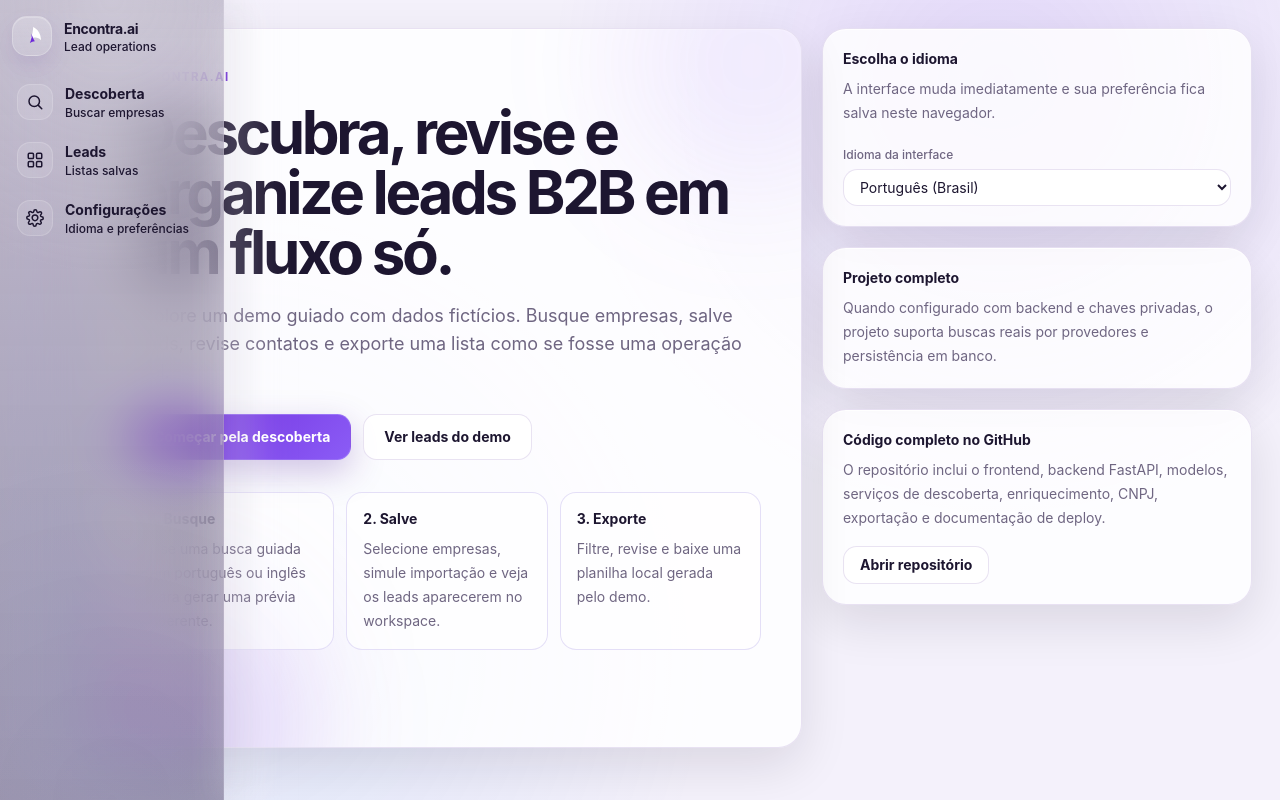
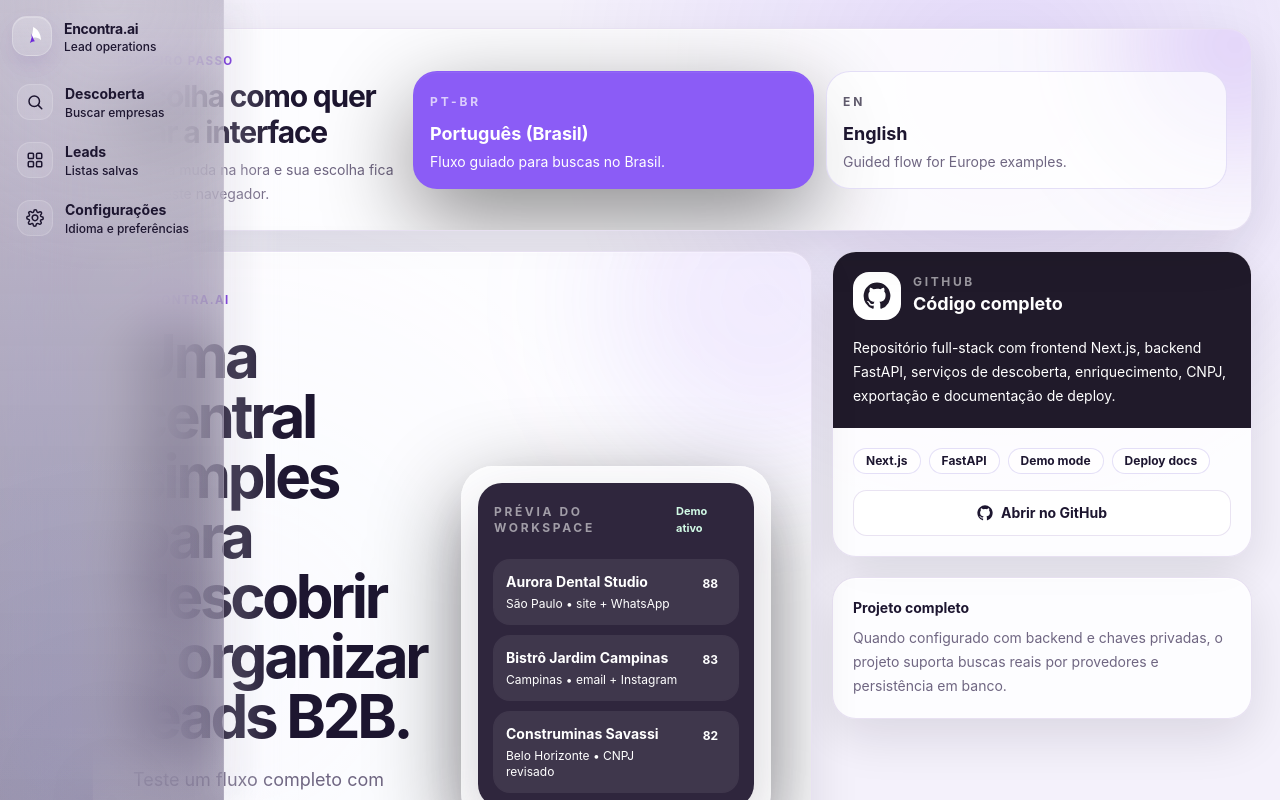
Before and after one commit to HanuBehr/encontraaiapp, a Next.js app in the folder web/: page / in a window 1280 px wide. Shown: the top 800 px of the page. Built offline with nearby package versions, Linux system fonts and the light colour scheme.

Commit message:
Polish demo homepage UX

```diff
--- a/web/components/home/DemoHome.tsx
+++ b/web/components/home/DemoHome.tsx
@@ -6,22 +6,70 @@
 import { isDemoMode } from "@/lib/demo/mode";
 import { LOCALE_LABELS, LOCALES, type Locale } from "@/lib/i18n/translations";
 
+function GitHubIcon({ className }: { className?: string }) {
+  return (
+    <svg viewBox="0 0 24 24" aria-hidden="true" className={className} fill="currentColor">
+      <path d="M12 .5A11.5 11.5 0 0 0 8.37 22.9c.58.11.79-.25.79-.56v-2.18c-3.23.7-3.91-1.38-3.91-1.38-.53-1.34-1.29-1.7-1.29-1.7-1.05-.72.08-.7.08-.7 1.17.08 1.78 1.2 1.78 1.2 1.03 1.76 2.7 1.25 3.36.96.1-.75.4-1.25.73-1.54-2.58-.29-5.29-1.29-5.29-5.74 0-1.27.45-2.31 1.2-3.12-.12-.29-.52-1.48.11-3.08 0 0 .98-.31 3.17 1.19A10.9 10.9 0 0 1 12 5.86c.98 0 1.96.13 2.89.39 2.2-1.5 3.17-1.19 3.17-1.19.63 1.6.23 2.79.11 3.08.75.81 1.2 1.85 1.2 3.12 0 4.46-2.72 5.44-5.3 5.73.42.36.79 1.07.79 2.16v3.19c0 .31.21.68.8.56A11.5 11.5 0 0 0 12 .5Z" />
+    </svg>
+  );
+}
+
 export function DemoHome() {
   const { locale, setLocale } = useI18n();
   const demoMode = isDemoMode();
   const copy = homeCopy[locale];
 
   return (
-    <div className="grid min-h-[calc(100vh-5rem)] gap-5 lg:grid-cols-[minmax(0,1fr)_430px] lg:items-stretch">
+    <div className="space-y-5">
+      <section className="ea-card relative overflow-hidden p-5 sm:p-6">
+        <div className="pointer-events-none absolute -right-24 -top-24 h-56 w-56 rounded-full bg-brand-olive/20 blur-3xl" />
+        <div className="relative grid gap-4 lg:grid-cols-[280px_minmax(0,1fr)] lg:items-center">
+          <div>
+            <p className="ea-kicker">{copy.languageEyebrow}</p>
+            <h1 className="mt-2 text-2xl font-bold tracking-[-0.04em] text-brand-graphite sm:text-3xl">
+              {copy.languageTitle}
+            </h1>
+            <p className="mt-2 text-sm leading-6 text-brand-muted">{copy.languageDescription}</p>
+          </div>
+
+          <div className="grid gap-3 sm:grid-cols-2">
+            {LOCALES.map((option) => {
+              const active = option === locale;
+              return (
+                <button
+                  key={option}
+                  type="button"
+                  onClick={() => setLocale(option as Locale)}
+                  aria-pressed={active}
+                  className={`rounded-3xl border p-4 text-left transition focus:outline-none focus:ring-2 focus:ring-brand-orchid/35 motion-reduce:transition-none ${
+                    active
+                      ? "border-brand-orchid/35 bg-brand-orchid text-white shadow-panel"
+                      : "border-brand-mist/80 bg-white/70 text-brand-graphite hover:-translate-y-0.5 hover:border-brand-orchid/25 hover:bg-white"
+                  }`}
+                >
+                  <span className="text-xs font-bold uppercase tracking-[0.24em] opacity-70">{option === "pt-BR" ? "PT-BR" : "EN"}</span>
+                  <span className="mt-2 block text-lg font-bold">{LOCALE_LABELS[option]}</span>
+                  <span className={`mt-1 block text-sm ${active ? "text-white/78" : "text-brand-muted"}`}>
+                    {option === "pt-BR" ? copy.portugueseHint : copy.englishHint}
+                  </span>
+                </button>
+              );
+            })}
+          </div>
+        </div>
+      </section>
+
+      <div className="grid gap-5 xl:grid-cols-[minmax(0,1fr)_420px]">
         <section className="ea-card relative overflow-hidden p-6 sm:p-8 lg:p-10">
-        <div className="pointer-events-none absolute -right-20 -top-24 h-64 w-64 rounded-full bg-brand-orchid/10 blur-3xl" />
-        <div className="pointer-events-none absolute bottom-[-120px] left-[-80px] h-72 w-72 rounded-full bg-brand-olive/20 blur-3xl" />
+          <div className="pointer-events-none absolute -right-28 -top-28 h-80 w-80 rounded-full bg-brand-orchid/10 blur-3xl" />
+          <div className="pointer-events-none absolute bottom-[-140px] left-[-90px] h-80 w-80 rounded-full bg-brand-olive/20 blur-3xl" />
 
-        <div className="relative max-w-3xl">
+          <div className="relative grid gap-8 lg:grid-cols-[minmax(0,1fr)_310px] lg:items-center">
+            <div>
               <p className="ea-kicker">Encontra.ai</p>
-          <h1 className="mt-4 max-w-2xl text-4xl font-bold tracking-[-0.055em] text-brand-graphite sm:text-5xl lg:text-6xl">
+              <h2 className="mt-4 max-w-3xl text-4xl font-bold tracking-[-0.055em] text-brand-graphite sm:text-5xl lg:text-6xl">
                 {copy.title}
-          </h1>
+              </h2>
               <p className="mt-5 max-w-2xl text-base leading-7 text-brand-muted sm:text-lg">
                 {copy.description}
               </p>
@@ -34,36 +82,74 @@
                   {copy.secondaryAction}
                 </Link>
               </div>
+            </div>
 
-          <div className="mt-8 grid gap-3 sm:grid-cols-3">
+            <div className="rounded-[2rem] border border-white/70 bg-white/65 p-4 shadow-panel backdrop-blur-xl">
+              <div className="rounded-[1.5rem] bg-[#2F263D] p-4 text-white shadow-[0_24px_60px_rgba(47,38,61,0.22)]">
+                <div className="flex items-center justify-between">
+                  <p className="text-xs font-bold uppercase tracking-[0.22em] text-white/55">{copy.previewLabel}</p>
+                  <span className="rounded-full bg-emerald-300/18 px-2 py-1 text-[11px] font-bold text-emerald-100">{copy.previewStatus}</span>
+                </div>
+                <div className="mt-5 space-y-3">
+                  {copy.previewRows.map((row) => (
+                    <div key={row.name} className="rounded-2xl bg-white/[0.08] p-3 ring-1 ring-white/[0.08]">
+                      <div className="flex items-start justify-between gap-3">
+                        <div>
+                          <p className="text-sm font-bold">{row.name}</p>
+                          <p className="mt-1 text-xs text-white/58">{row.meta}</p>
+                        </div>
+                        <span className="rounded-full bg-white/12 px-2 py-1 text-xs font-bold">{row.score}</span>
+                      </div>
+                    </div>
+                  ))}
+                </div>
+              </div>
+            </div>
+          </div>
+
+          <div className="relative mt-8 grid gap-3 sm:grid-cols-3">
             {copy.steps.map((step) => (
-              <div key={step.title} className="rounded-2xl border border-brand-mist/80 bg-white/60 p-4">
-                <p className="text-sm font-bold text-brand-graphite">{step.title}</p>
+              <div key={step.title} className="rounded-3xl border border-brand-mist/80 bg-white/65 p-4 shadow-[0_18px_40px_rgba(47,38,61,0.06)]">
+                <p className="text-xs font-bold uppercase tracking-[0.22em] text-brand-orchid/70">{step.label}</p>
+                <p className="mt-2 text-base font-bold text-brand-graphite">{step.title}</p>
                 <p className="mt-2 text-sm leading-6 text-brand-muted">{step.description}</p>
               </div>
             ))}
           </div>
-        </div>
         </section>
 
         <aside className="space-y-5">
-        <section className="ea-card p-5">
-          <p className="text-sm font-bold text-brand-graphite">{copy.languageTitle}</p>
-          <p className="mt-2 text-sm leading-6 text-brand-muted">{copy.languageDescription}</p>
-          <label className="mt-4 block">
-            <span className="text-xs font-medium text-brand-muted">{copy.languageLabel}</span>
-            <select
-              value={locale}
-              onChange={(event) => setLocale(event.target.value as Locale)}
-              className="ea-input mt-1 w-full px-3 py-2 text-sm"
+          <section className="ea-card overflow-hidden p-0">
+            <div className="bg-[#201A2A] p-5 text-white">
+              <div className="flex items-center gap-3">
+                <div className="flex h-12 w-12 items-center justify-center rounded-2xl bg-white text-[#201A2A]">
+                  <GitHubIcon className="h-7 w-7" />
+                </div>
+                <div>
+                  <p className="text-xs font-bold uppercase tracking-[0.22em] text-white/55">GitHub</p>
+                  <h3 className="text-lg font-bold">{copy.repoTitle}</h3>
+                </div>
+              </div>
+              <p className="mt-4 text-sm leading-6 text-white/72">{copy.repoDescription}</p>
+            </div>
+            <div className="space-y-4 p-5">
+              <div className="flex flex-wrap gap-2">
+                {copy.repoTags.map((tag) => (
+                  <span key={tag} className="rounded-full border border-brand-mist/80 bg-white/70 px-3 py-1 text-xs font-bold text-brand-graphite">
+                    {tag}
+                  </span>
+                ))}
+              </div>
+              <a
+                href="https://github.com/HanuBehr/encontraaiapp"
+                target="_blank"
+                rel="noreferrer"
+                className="ea-button-secondary inline-flex w-full items-center justify-center gap-2 px-4 py-3 text-sm font-bold"
               >
-              {LOCALES.map((option) => (
-                <option key={option} value={option}>
-                  {LOCALE_LABELS[option]}
-                </option>
-              ))}
-            </select>
-          </label>
+                <GitHubIcon className="h-4 w-4" />
+                {copy.repoAction}
+              </a>
+            </div>
           </section>
 
           <section className="ea-card p-5">
@@ -72,71 +158,79 @@
               {demoMode ? copy.demoDescription : copy.fullDescription}
             </p>
           </section>
-
-        <section className="ea-card p-5">
-          <p className="text-sm font-bold text-brand-graphite">{copy.repoTitle}</p>
-          <p className="mt-2 text-sm leading-6 text-brand-muted">{copy.repoDescription}</p>
-          <a
-            href="https://github.com/HanuBehr/encontraaiapp"
-            target="_blank"
-            rel="noreferrer"
-            className="ea-button-secondary mt-4 inline-flex px-4 py-2 text-sm font-bold"
-          >
-            {copy.repoAction}
-          </a>
-        </section>
         </aside>
+      </div>
     </div>
   );
 }
 
 const homeCopy = {
   "pt-BR": {
-    title: "Descubra, revise e organize leads B2B em um fluxo só.",
+    languageEyebrow: "Primeiro passo",
+    languageTitle: "Escolha como quer usar a interface",
+    languageDescription: "A página muda na hora e sua escolha fica salva neste navegador.",
+    portugueseHint: "Fluxo guiado para buscas no Brasil.",
+    englishHint: "Guided flow for Europe examples.",
+    title: "Uma central simples para descobrir e organizar leads B2B.",
     description:
-      "Explore um demo guiado com dados fictícios. Busque empresas, salve leads, revise contatos e exporte uma lista como se fosse uma operação real.",
-    primaryAction: "Começar pela descoberta",
-    secondaryAction: "Ver leads do demo",
-    languageTitle: "Escolha o idioma",
-    languageDescription: "A interface muda imediatamente e sua preferência fica salva neste navegador.",
-    languageLabel: "Idioma da interface",
-    demoTitle: "Demo seguro para recrutadores",
+      "Teste um fluxo completo com dados fictícios: encontre empresas por nicho e cidade, salve as melhores opções, revise contatos e exporte uma planilha.",
+    primaryAction: "Começar o demo",
+    secondaryAction: "Ver leads salvos",
+    demoTitle: "Demo sem backend e sem chaves",
     demoDescription:
-      "Esta versão roda sem backend e sem chaves de API. As buscas são guiadas e usam empresas fictícias para evitar custos, segredos e dados reais.",
+      "Esta versão roda só no navegador. As buscas são guiadas e usam empresas fictícias, então você pode explorar sem custo, segredos ou dados reais.",
     fullTitle: "Projeto completo",
     fullDescription: "Quando configurado com backend e chaves privadas, o projeto suporta buscas reais por provedores e persistência em banco.",
-    repoTitle: "Código completo no GitHub",
+    repoTitle: "Código completo",
     repoDescription:
-      "O repositório inclui o frontend, backend FastAPI, modelos, serviços de descoberta, enriquecimento, CNPJ, exportação e documentação de deploy.",
-    repoAction: "Abrir repositório",
+      "Repositório full-stack com frontend Next.js, backend FastAPI, serviços de descoberta, enriquecimento, CNPJ, exportação e documentação de deploy.",
+    repoAction: "Abrir no GitHub",
+    repoTags: ["Next.js", "FastAPI", "Demo mode", "Deploy docs"],
+    previewLabel: "Prévia do workspace",
+    previewStatus: "Demo ativo",
+    previewRows: [
+      { name: "Aurora Dental Studio", meta: "São Paulo • site + WhatsApp", score: "88" },
+      { name: "Bistrô Jardim Campinas", meta: "Campinas • email + Instagram", score: "83" },
+      { name: "Construminas Savassi", meta: "Belo Horizonte • CNPJ revisado", score: "82" },
+    ],
     steps: [
-      { title: "1. Busque", description: "Use uma busca guiada em português ou inglês para gerar uma prévia coerente." },
-      { title: "2. Salve", description: "Selecione empresas, simule importação e veja os leads aparecerem no workspace." },
-      { title: "3. Exporte", description: "Filtre, revise e baixe uma planilha local gerada pelo demo." },
+      { label: "01", title: "Busque", description: "Escolha uma busca sugerida para ver empresas coerentes com o nicho e a cidade." },
+      { label: "02", title: "Salve", description: "Selecione empresas relevantes e envie para a área de leads." },
+      { label: "03", title: "Exporte", description: "Filtre, revise e baixe uma planilha local gerada pelo demo." },
     ],
   },
   en: {
-    title: "Discover, review, and organize B2B leads in one workflow.",
+    languageEyebrow: "First step",
+    languageTitle: "Choose how you want to use the interface",
+    languageDescription: "The page updates immediately and your choice is saved in this browser.",
+    portugueseHint: "Fluxo guiado para buscas no Brasil.",
+    englishHint: "Guided flow for Europe examples.",
+    title: "A simple workspace to find and organize B2B leads.",
     description:
-      "Explore a guided demo with fictional data. Search companies, save leads, review contacts, and export a list like a real lead operation.",
-    primaryAction: "Start with discovery",
-    secondaryAction: "View demo leads",
-    languageTitle: "Choose language",
-    languageDescription: "The interface updates immediately and your preference is saved in this browser.",
-    languageLabel: "Interface language",
-    demoTitle: "Recruiter-safe demo",
+      "Try the complete flow with fictional data: find companies by niche and city, save the best matches, review contacts, and export a spreadsheet.",
+    primaryAction: "Start demo",
+    secondaryAction: "View saved leads",
+    demoTitle: "No backend or keys needed",
     demoDescription:
-      "This version runs without a backend or API keys. Searches are guided and use fictional companies to avoid costs, secrets, and real provider data.",
+      "This version runs fully in the browser. Searches are guided and use fictional companies, so you can explore without costs, secrets, or real provider data.",
     fullTitle: "Full project",
     fullDescription: "When configured with backend hosting and private keys, the project supports real provider searches and database persistence.",
-    repoTitle: "Full code on GitHub",
+    repoTitle: "Full source code",
     repoDescription:
-      "The repository includes the frontend, FastAPI backend, models, discovery services, enrichment, CNPJ workflows, export pipeline, and deployment docs.",
-    repoAction: "Open repository",
+      "Full-stack repository with the Next.js frontend, FastAPI backend, discovery services, enrichment, CNPJ workflows, export pipeline, and deployment docs.",
+    repoAction: "Open on GitHub",
+    repoTags: ["Next.js", "FastAPI", "Demo mode", "Deploy docs"],
+    previewLabel: "Workspace preview",
+    previewStatus: "Demo active",
+    previewRows: [
+      { name: "Alfama Dental Care", meta: "Lisbon • website + email", score: "87" },
+      { name: "Rambla Table", meta: "Barcelona • reservations + Instagram", score: "84" },
+      { name: "Spree Solar Technik", meta: "Berlin • phone + email", score: "83" },
+    ],
     steps: [
-      { title: "1. Search", description: "Use a guided English or Portuguese query to generate coherent preview results." },
-      { title: "2. Save", description: "Select companies, simulate import, and see leads appear in the workspace." },
-      { title: "3. Export", description: "Filter, review, and download a local spreadsheet generated by the demo." },
+      { label: "01", title: "Search", description: "Pick a suggested search to see coherent companies for the niche and city." },
+      { label: "02", title: "Save", description: "Select relevant companies and move them into the leads workspace." },
+      { label: "03", title: "Export", description: "Filter, review, and download a local spreadsheet generated by the demo." },
     ],
   },
 } as const;
--- a/web/lib/demo/fixtures.ts
+++ b/web/lib/demo/fixtures.ts
@@ -57,7 +57,7 @@
   batch_type: "demo_seed",
   status: "completed",
   source_provider: "demo",
-  source_query: "Recruiter demo seed leads",
+  source_query: "Demo seed leads",
   location_label: "Demo workspace",
   record_count: demoSeedLeads.length,
   lead_count: demoSeedLeads.length,
@@ -144,7 +144,7 @@
     assignment_metadata_json: overrides.assignment_metadata_json ?? {},
     company_size_fit_metadata_json: overrides.company_size_fit_metadata_json ?? {},
     trade_type_metadata_json: overrides.trade_type_metadata_json ?? {},
-    notes: overrides.notes ?? "Fictional recruiter demo lead. The full project supports live provider data when backend keys are configured.",
+    notes: overrides.notes ?? "Fictional demo lead. The full project supports live provider data when backend keys are configured.",
     tags: overrides.tags ?? ["demo"],
     owner: overrides.owner ?? null,
     contacts: overrides.contacts ?? demoContacts(overrides.id, overrides.email ?? null, overrides.whatsapp ?? overrides.phone ?? null, overrides.instagram ?? null, overrides.website ?? null),
@@ -156,7 +156,7 @@
         entity_id: overrides.id,
         action: "imported",
         actor: "demo",
-        message: "Lead loaded from recruiter demo fixture.",
+        message: "Lead loaded from demo fixture.",
         metadata_json: {},
         created_at: now,
       },
```
Also changed, not shown: web/components/app-shell/AppShell.tsx (+10 -2 lines), 3 other files (tests, documents, lock files or other folders). Lines whose indentation alone changed are shown as unchanged.
